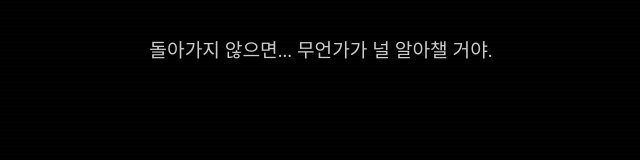
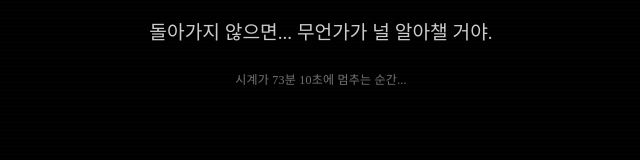
Before and after one commit to KJW-623/YOURCAST, a React (Create React App) app: page /manual/9f/11 in a window 1280 px wide. Shown: the part 412-572 px from the top of the page, without its empty margins (319-959 px from the left). Built offline with nearby package versions, Linux system fonts and the light colour scheme; a web font is replaced by a local one.

Commit message:
힌트 추가

```diff
--- a/src/Home/ErrorPage.css
+++ b/src/Home/ErrorPage.css
@@ -82,3 +82,33 @@
         background-position: -4px 6px;
     }
 }
+
+.error-hint {
+    margin-top: 6px;
+    font-size: 0.75rem;
+    color: #cfcfcf;
+    opacity: 0.55;
+    letter-spacing: 0.02em;
+    text-shadow: 0 0 2px rgba(255, 255, 255, 0.08);
+    animation: hintFlicker 7.5s infinite steps(70, end);
+    user-select: none;
+}
+
+@keyframes hintFlicker {
+
+    0%,
+    7%,
+    10%,
+    13%,
+    100% {
+        opacity: 0.55;
+    }
+
+    8% {
+        opacity: 0.2;
+    }
+
+    11% {
+        opacity: 0.4;
+    }
+}
--- a/src/Home/ErrorPage.js
+++ b/src/Home/ErrorPage.js
@@ -30,6 +30,9 @@ const ErrorPage = () => {
             <h1 className="error-title">여긴 네가 올 곳이 아니야.</h1>
             <p className="error-sub">돌아가지 않으면... 무언가가 널 알아챌 거야.</p>
 
+            <p className="error-hint" aria-live="off">
+                시계가 73분 10초에 멈추는 순간...
+            </p>
             {/* ── 엘리베이터식 이전 위치 버튼 ── */}
             <div className="elev-home-wrap" aria-hidden="false">
                 <button
```
